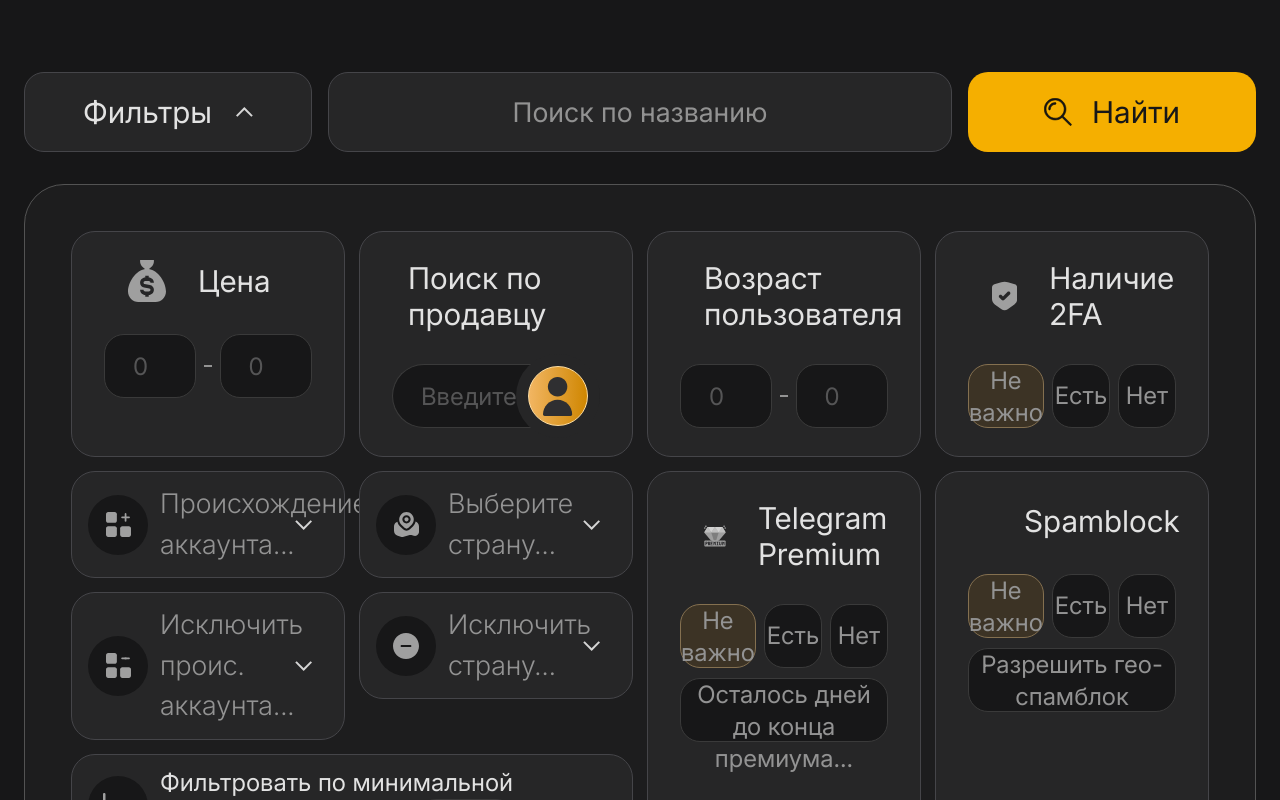
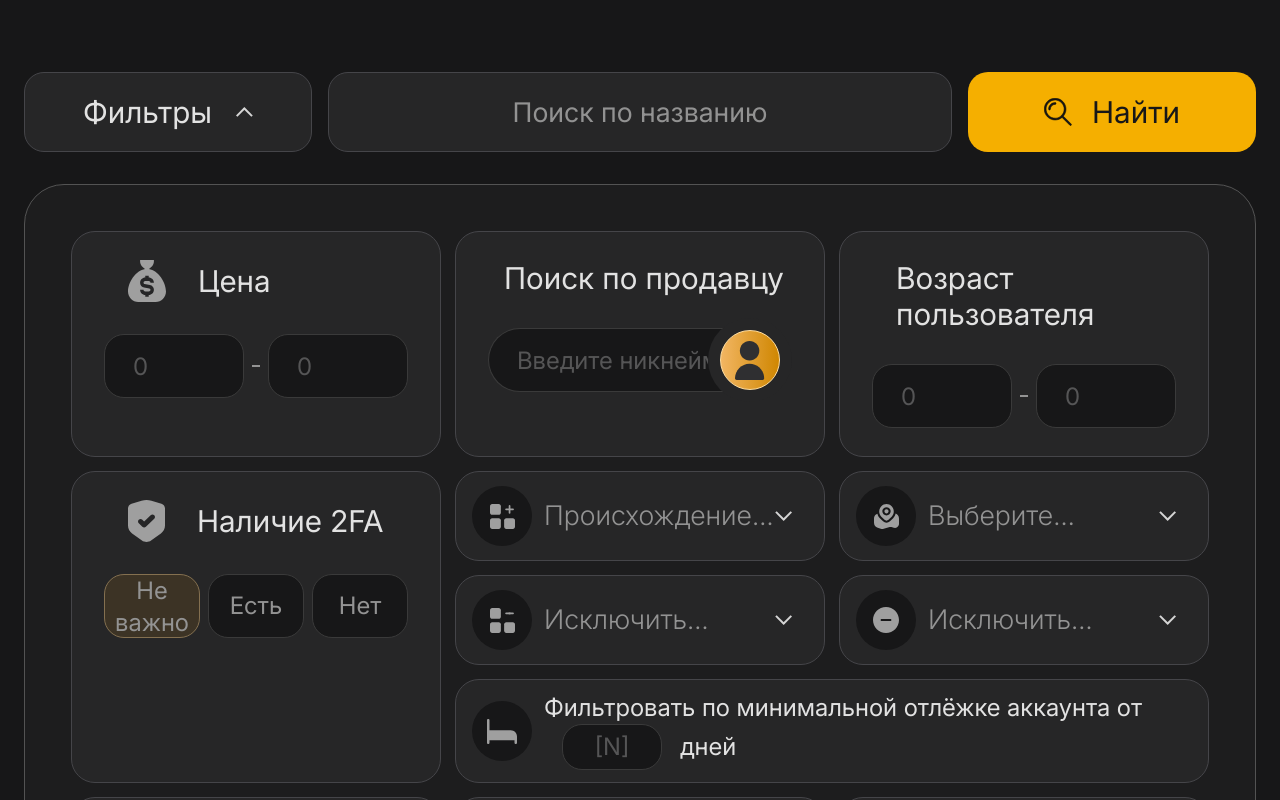
Before and after one commit to baxriddin0317/filter, a Next.js app: page / in a window 1280 px wide. Shown: the top 800 px of the page. Built offline with nearby package versions, Linux system fonts and the light colour scheme; a web font is replaced by a local one.

Commit message:
finished

```diff
--- a/components/Filters.tsx
+++ b/components/Filters.tsx
@@ -42,7 +42,7 @@ const Filters: React.FC = () => {
   return (
     <section className={`max-w-10xl mx-auto w-full desktop:px-[105px] laptop:px-[75px] px-6 rounded-5xl overflow-hidden transition-all duration-500 ${showFilters ? 'max-h-[2000px]' : 'max-h-0'}`}>
       <div className={`bg-brand-black border border-brand-black2 rounded-[40px] p-[46px]`}>
-        <div className="grid grid-cols-4 gap-3.5">
+        <div className="grid max-[1920px]:grid-cols-3 grid-cols-4 gap-3.5">
             <PriceFilter />
             <SearchBySeller />
             <AgeFilter />
--- a/components/MultiSelect.tsx
+++ b/components/MultiSelect.tsx
@@ -94,7 +94,7 @@ const MultiSelect: React.FC<MultiSelectProps> = ({
         )}
         <div className="flex-1 min-w-0 flex flex-col">
           {selectedValues.length === 0 ? (
-            <span className="text-[27px] font-light text-brand-gray-2">
+            <span className="text-[27px] font-light text-brand-gray-2 line-clamp-1">
               {placeholder}
             </span>
           ) : (
--- a/components/TelegramPremiumFilter.tsx
+++ b/components/TelegramPremiumFilter.tsx
@@ -31,11 +31,11 @@ const TelegramPremiumFilter: React.FC = () => {
         <button
           type="button"
           onClick={() => updateFilters({ premium: "Осталось дней до конца премиума..." })}
-          className={`h-16 w-full border text-2xl text-brand-gray-2 outline-none rounded-5xl hover:bg-[#2F2F31] hover:border-[#555] cursor-pointer ${
+          className={`h-16 w-full border text-2xl text-brand-gray-2 outline-none rounded-5xl hover:bg-[#2F2F31] line-clamp-1 text-nowrap hover:border-[#555] cursor-pointer ${
             premium === "Осталось дней до конца премиума..." ? "bg-[#3C3325] border-[#847050] text-[#DDAB71]" : "border-brand-neutral-4 bg-brand-neutral text-brand-gray-2"
           }`}
         >
-          {premiumDaysRemaining === 0 ? 'Осталось дней до конца премиума...' : `${premiumDaysRemaining} дней`}
+          Осталось дней до конца премиума...
         </button>
       </div>
     </div>
```
